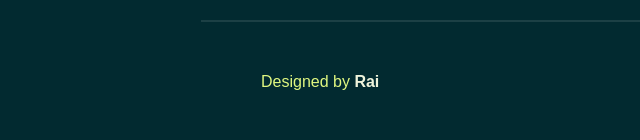
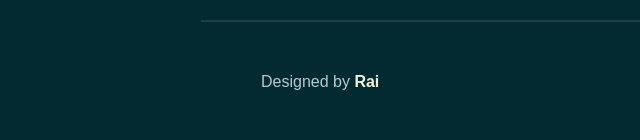
Before and after one commit to Erai02/Brainer-Integrator, a plain HTML site: page index.html in a window 1280 px wide. Shown: the part 6046-6186 px from the top of the page, 39-679 px from the left. Drawn offline with nearby package versions, Linux system fonts and the light colour scheme; a web font is replaced by a local one.

Commit message:
++ Finallll!!!!!!!!!!!!

```diff
--- a/assets/css/style.css
+++ b/assets/css/style.css
@@ -212,7 +212,7 @@ img {
 }
 
 .design {
-    color: var(--color-brand);
+    color: var(--color-body);
 }
 
 /* SOCIAL ICONS */
```
